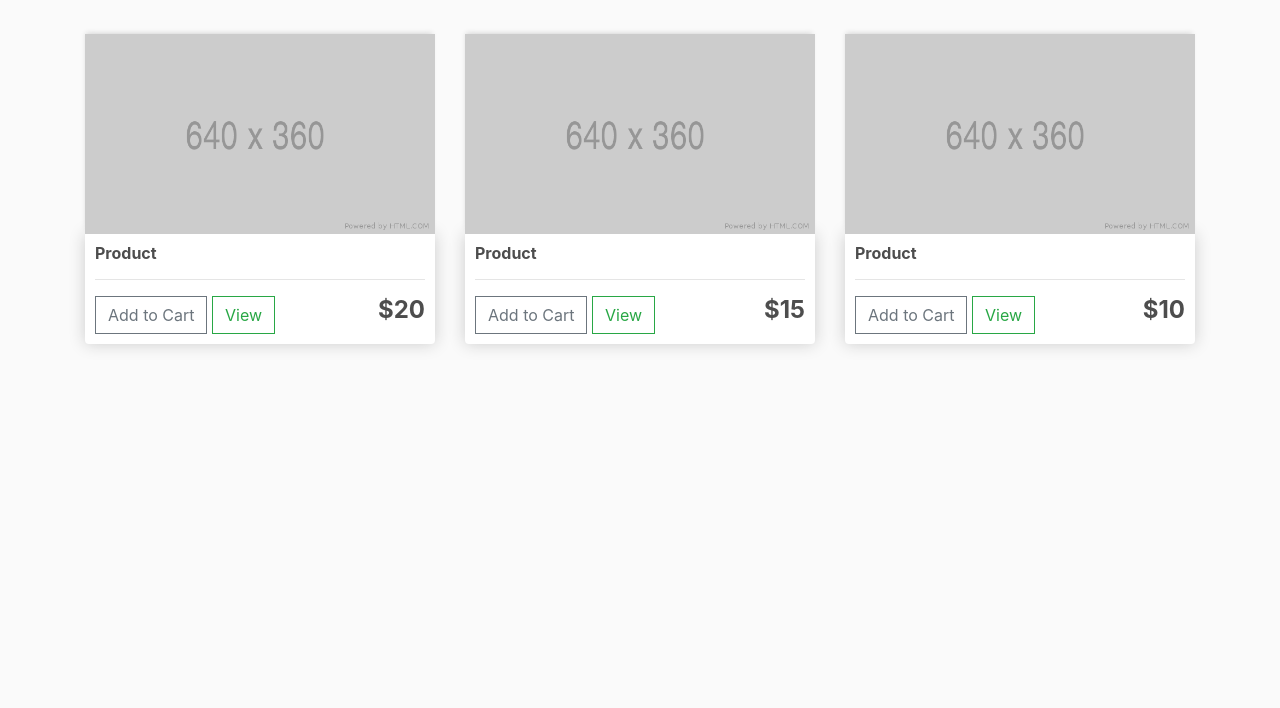
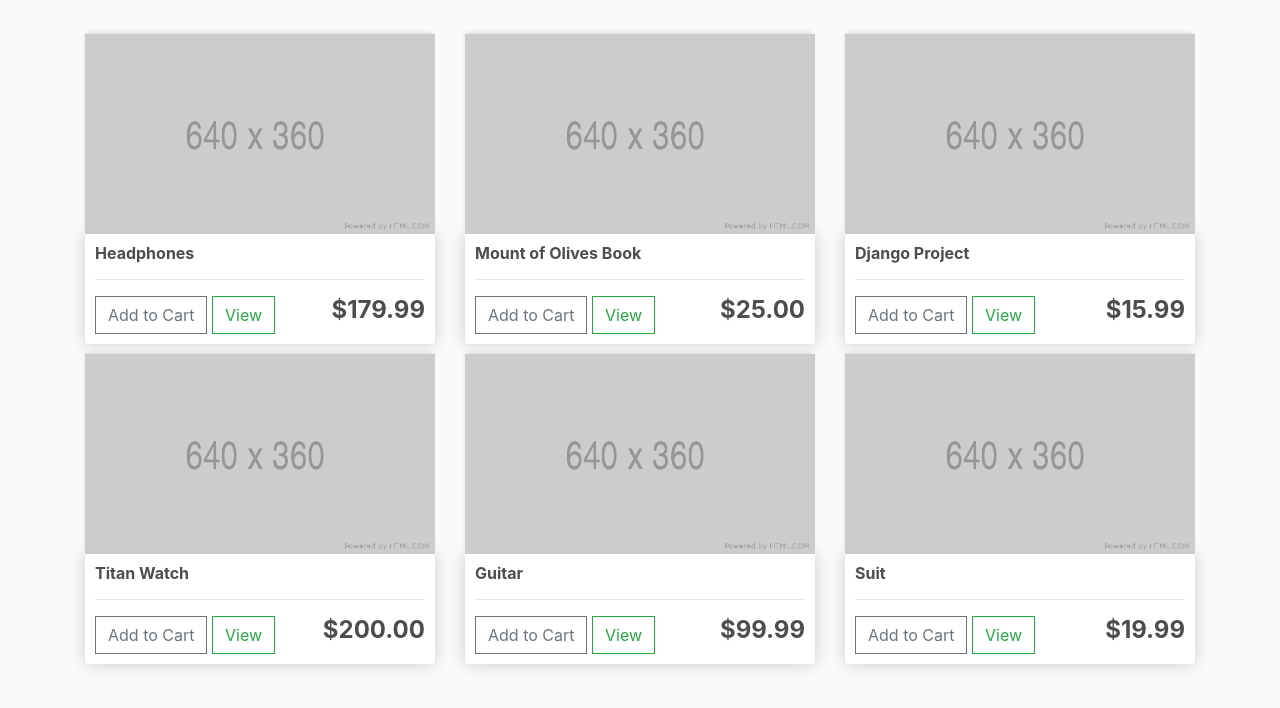
Before and after one commit to euhidaman/ecommerce, a Django app: page / in a window 1280 px wide. Shown: the part 57-765 px from the top of the page. Run offline with Django 3.2, Linux system fonts and the light colour scheme; data comes from the database, SQL or seed files in the repository; both versions use the stored data as it was after the commit; some libraries are stand-ins or nearby versions.

Commit message:
Added image field to Products model

```diff
--- a/store/models.py
+++ b/store/models.py
@@ -14,6 +14,7 @@ class Product(models.Model):
 	name = models.CharField(max_length=200)
 	price = models.FloatField()
 	digital = models.BooleanField(default=False,null=True, blank=True)
+	image = models.ImageField(null=True, blank=True)
 
 	def __str__(self):
 		return self.name
--- a/store/templates/store/store.html
+++ b/store/templates/store/store.html
@@ -2,42 +2,20 @@
 {% load static %}
 {% block content %}
 <div class="row">
-
+{% for product in products %}
   <div class="col-lg-4">
     <img class="thumbnail" src="{% static 'store/images/placeholder.png' %}">
       <div class="box-element product">
-        <h6><strong>Product</strong></h6>
+        <h6><strong>{{ product.name }}</strong></h6>
         <hr>
-
         <button  class="btn btn-outline-secondary add-btn">Add to Cart</button>
         <a class="btn btn-outline-success" href="#">View</a>
-        <h4 style="display: inline-block; float: right"><strong>$20</strong></h4>
+        <h4 style="display: inline-block; float: right">
+          <strong>${{ product.price|floatformat:2 }}</strong>
+        </h4>
       </div>
   </div>
-
-  <div class="col-lg-4">
-    <img class="thumbnail" src="{% static 'store/images/placeholder.png' %}">
-      <div class="box-element product">
-        <h6><strong>Product</strong></h6>
-        <hr>
-
-        <button  class="btn btn-outline-secondary add-btn">Add to Cart</button>
-        <a class="btn btn-outline-success" href="#">View</a>
-        <h4 style="display: inline-block; float: right"><strong>$15</strong></h4>
-      </div>
-  </div>
-
-  <div class="col-lg-4">
-    <img class="thumbnail" src="{% static 'store/images/placeholder.png' %}">
-      <div class="box-element product">
-        <h6><strong>Product</strong></h6>
-        <hr>
-
-        <button  class="btn btn-outline-secondary add-btn">Add to Cart</button>
-        <a class="btn btn-outline-success" href="#">View</a>
-        <h4 style="display: inline-block; float: right"><strong>$10</strong></h4>
-      </div>
-  </div>
+{% endfor %}
 
 </div>
 {% endblock content %}
--- a/store/views.py
+++ b/store/views.py
@@ -1,13 +1,15 @@
 from django.shortcuts import render
+from .models import  *
 
 def store(request):
-     context = {}
-     return render(request, 'store/store.html', context)
+    products = Product.objects.all()
+    context = {"products":products}
+    return render(request, 'store/store.html', context)
 
 def cart(request):
-     context = {}
-     return render(request, 'store/cart.html', context)
+    context = {}
+    return render(request, 'store/cart.html', context)
 
 def checkout(request):
-      context = {}
-      return render(request, 'store/checkout.html', context)
+    context = {}
+    return render(request, 'store/checkout.html', context)
```
Also changed, not shown: db.sqlite3, store/migrations/0002_product_image.py (added).
